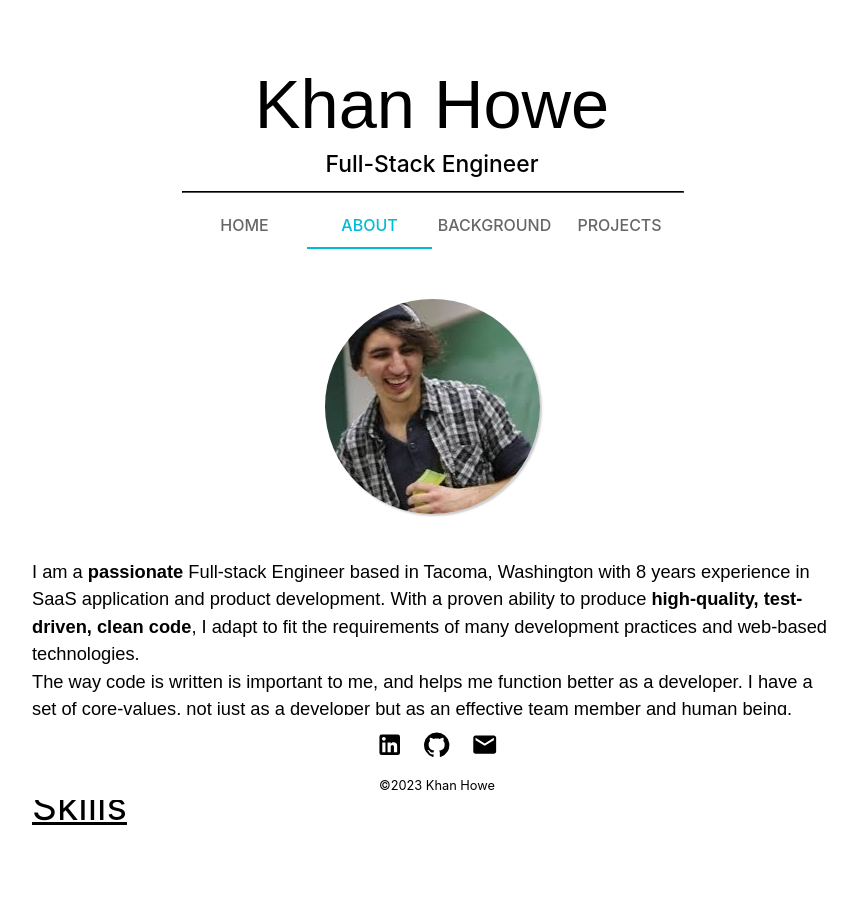
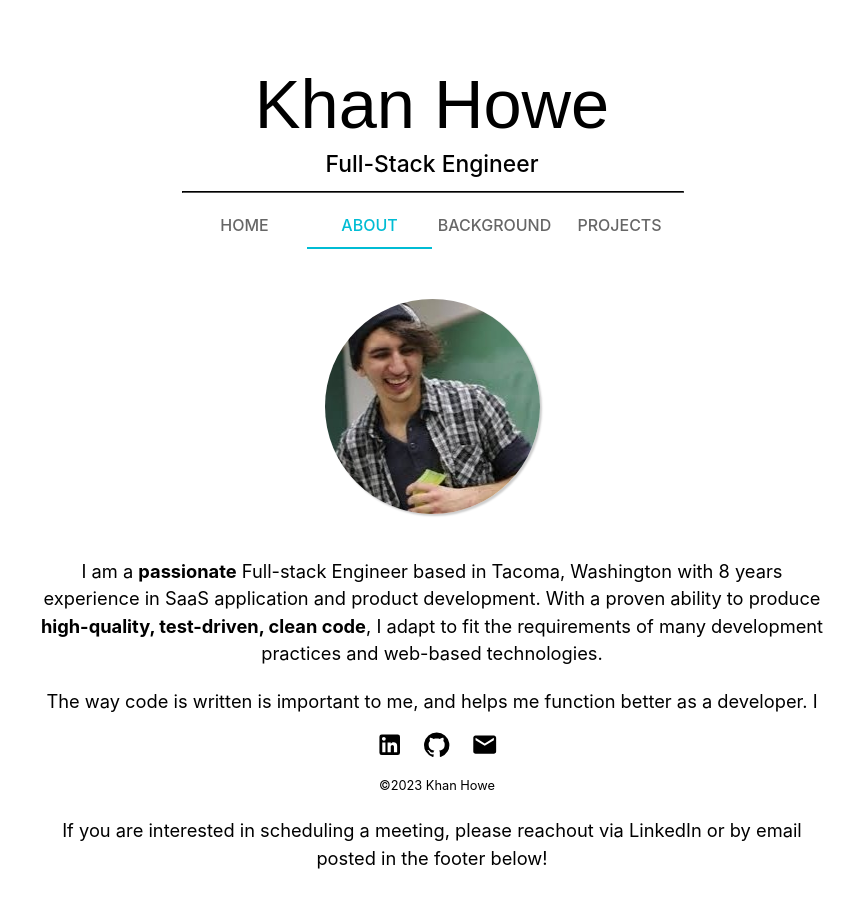
Before and after one commit to khanhowe/khan-dev, a React (Create React App) app: page /about in a window 1280 px wide. Shown: the top 909 px of the page, without its empty margins (208-1065 px from the left). Built offline with nearby package versions, Linux system fonts and the light colour scheme.

Commit message:
Add sticky section titles

```diff
--- a/src/components/SectionTitle.tsx
+++ b/src/components/SectionTitle.tsx
@@ -7,7 +7,7 @@ interface SectionTitleProps {
 
 const SectionTitle: React.FC<SectionTitleProps> = ({ title }) => {
     return (
-        <div className='section-title'>
+        <div className='section-title sticky'>
             <Typography variant='h4'>{title}</Typography>
         </div>
     );
--- a/src/pages/About.tsx
+++ b/src/pages/About.tsx
@@ -36,11 +36,14 @@ const About: React.FC  = () => {
                 <div className='about-bio'>
                     <img src='/khanhowe-pic.jpeg' alt='khan-howe' className='profile-image'/>
                     <div className='about-text'>
-                        <Typography fontFamily='sans-serif' >
+                        <Typography>
                             I am a <b>passionate</b> Full-stack Engineer based in Tacoma, Washington with 8 years experience in SaaS application and product development. With a proven ability to produce <b>high-quality, test-driven, clean code</b>, I adapt to fit the requirements of many development practices and web-based technologies.
                         </Typography>
-                        <Typography fontFamily='sans-serif'>
-                            The way code is written is important to me, and helps me function better as a developer. I have a set of core-values, not just as a developer but as an effective team member and human being.
+                        <Typography style={{marginTop: '20px'}}>
+                            The way code is written is important to me, and helps me function better as a developer. I strongly value <b>communication</b>, <b>effective problem solving</b>, and <b>continuous learning</b>. These values help me function not just as a developer but as an effective team-member and human being.
+                        </Typography>
+                        <Typography style={{marginTop: '20px'}}>
+                            If you are interested in scheduling a meeting, please reachout via LinkedIn or by email posted in the footer below!
                         </Typography>
                     </div>
                 </div>
--- a/src/styles/About.scss
+++ b/src/styles/About.scss
@@ -17,7 +17,7 @@
 .about-text {
     margin-top: 40px;
     min-width: 20vw;
-    text-align: left;
+    text-align: center;
 
     @include media-query($tablet-breakpoint) {
         text-align: center;
@@ -25,9 +25,6 @@
 }
 
 .skills {
-    margin-top: 40px;
-    padding-top: 10px;
-
     @include media-query($tablet-breakpoint) {
         text-align: center;
     }
--- a/src/styles/App.css
+++ b/src/styles/App.css
@@ -22,11 +22,18 @@
     pointer-events: none;
 }
 
+.sticky {
+    position: sticky;
+    top: 0;
+    z-index: 100;
+    background-color: white;
+}
+
 .section-title {
     width: 100%;
-    margin: 60px 0px;
-    text-align: left;
-    text-decoration: underline;
+    padding: 10px 0px;
+    margin: 20px 0px;
+    text-align: center;
 }
 
 .view-paper {
```
